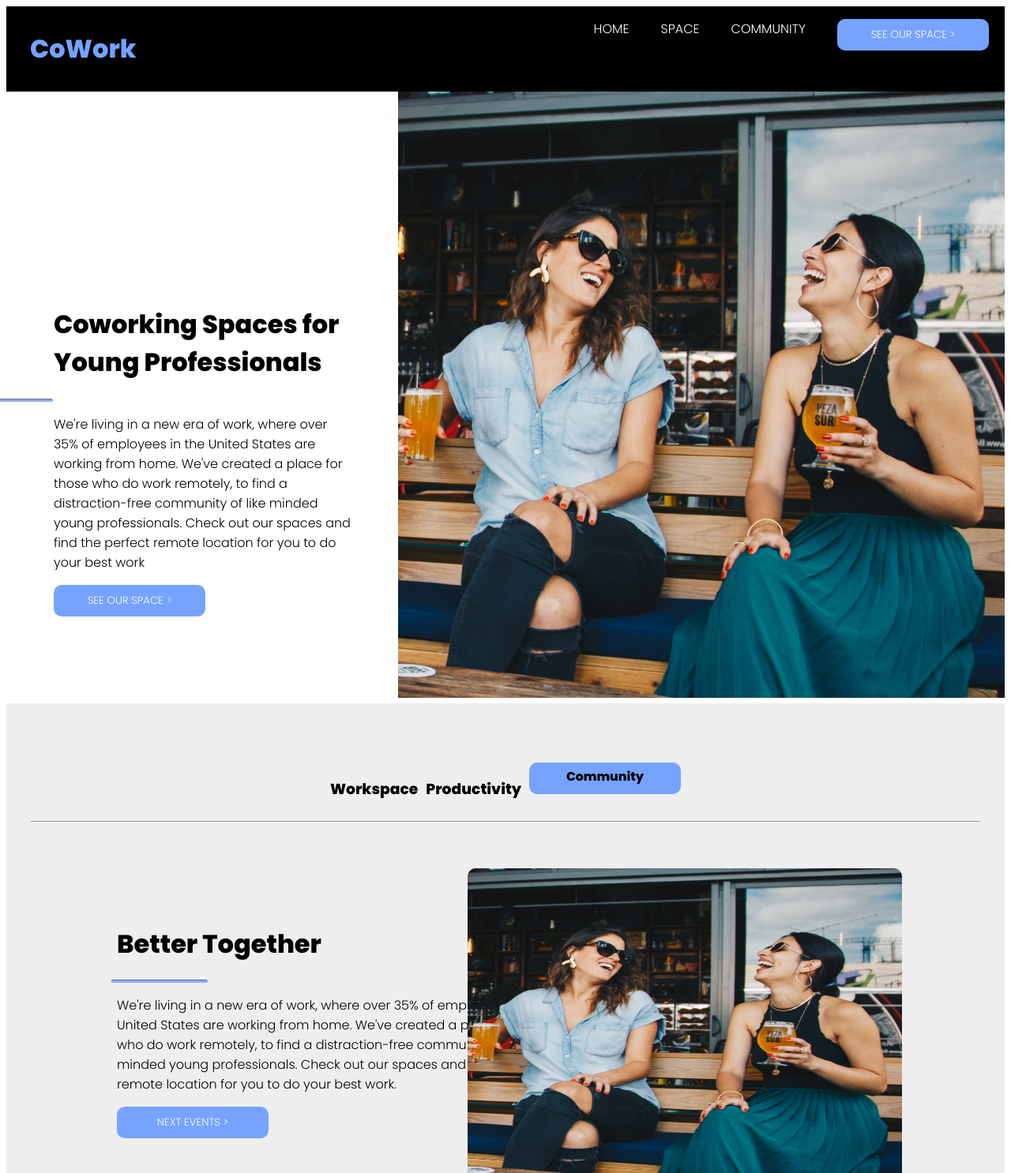
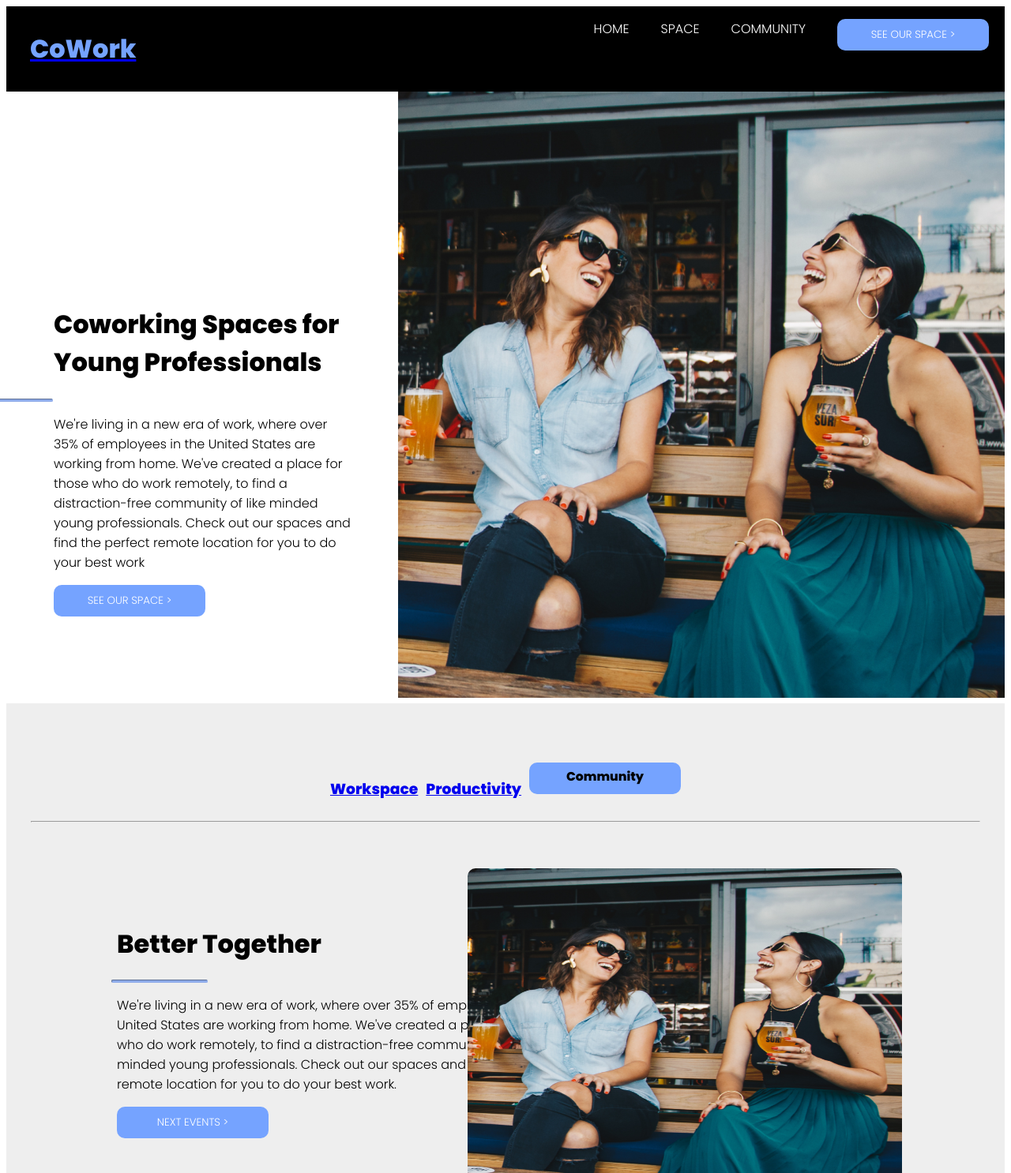
Before and after one commit to nithilans/clone-sample-web, a plain HTML site: page index.html in a window 1280 px wide. Shown: the top 1486 px of the page at 79% size. Drawn offline with Linux system fonts and the light colour scheme.

Commit message:
Update index.html

```diff
--- a/index.html
+++ b/index.html
@@ -19,7 +19,7 @@
     <div class="start">
     <div class="header">
         <div class="first">
-            <h1>CoWork</h1>
+            <a href="#"><h1>CoWork</h1></a>
         </div>
         <div class="second">
             <ul>
@@ -49,13 +49,13 @@
     <div class="body"><br>
         <div class="mid">
         <div class="work">
-            <h3>Workspace</h3>
+            <a href="#"><h3>Workspace</h3></a>
         </div>
         <div class="pro">
-            <h3>Productivity</h3>
+            <a href="#"><h3>Productivity</h3></a>
         </div>
         <div class="com">
-            <button><h3>Community</h3></button>
+            <button class="button1"><h3>Community</h3></button>
         </div>
     </div>
     <hr>
```
